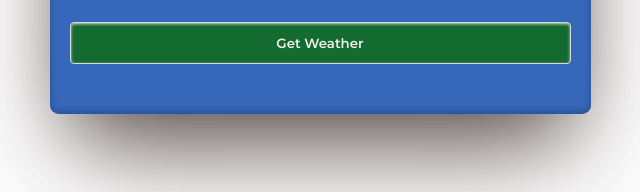
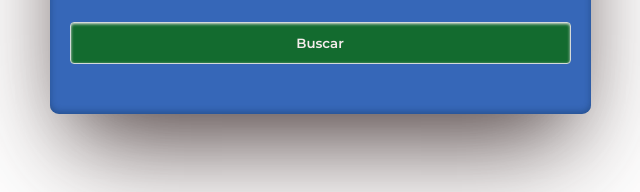
Before and after one commit to JuanMalaver1511/Clima, a plain HTML site: page index.html in a window 1280 px wide. Shown: the part 400-592 px from the top of the page, 320-960 px from the left. Drawn offline with Linux system fonts and the light colour scheme.

Commit message:
Update index.html

```diff
--- a/index.html
+++ b/index.html
@@ -31,7 +31,7 @@
                 <option value="MX">México</option>
                 <option value="PE">Perú</option>
             </select>
-            <input type="submit" name="" id="" value="Get Weather">
+            <input type="submit" name="" id="" value="Buscar">
         </form>
     </section>
 
```
